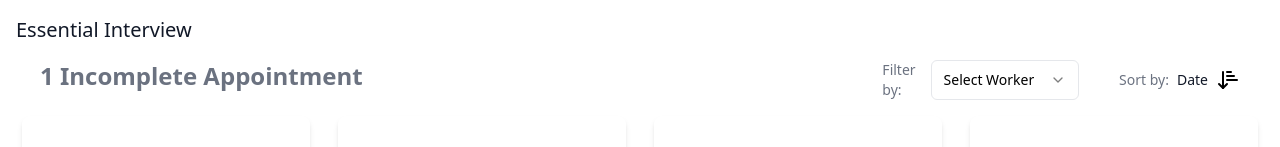
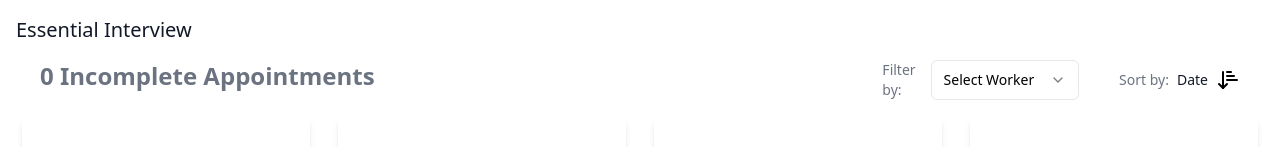
Before and after one commit to Essential-Inc/interview, a React (Vite) app: page / in a window 1280 px wide. Shown: the top 147 px of the page. Built offline with nearby package versions, Linux system fonts and the light colour scheme.

Commit message:
Add props

```diff
--- a/src/interview-ui/App.tsx
+++ b/src/interview-ui/App.tsx
@@ -26,7 +26,7 @@ export const App = () => {
         <div className="text-xl text-gray-900">Essential Interview</div>
       </div>
       <div className="flex flex-row justify-end gap-10 mx-10">
-        <IncompleteAppointmentsCounter />
+        <IncompleteAppointmentsCounter count={0} />
         <div className="flex flex-grow" />
         <WorkerFilter />
         <SortToggle />
--- a/src/interview-ui/IncompleteAppointmentsCounter.tsx
+++ b/src/interview-ui/IncompleteAppointmentsCounter.tsx
@@ -1,5 +1,4 @@
-export const IncompleteAppointmentsCounter = () => {
-  const count = 1;
+export const IncompleteAppointmentsCounter = ({ count }: { count: number }) => {
   return (
     <div className="text-2xl font-semibold text-gray-500">
       {count} Incomplete Appointment{count === 1 ? "" : "s"}
```
